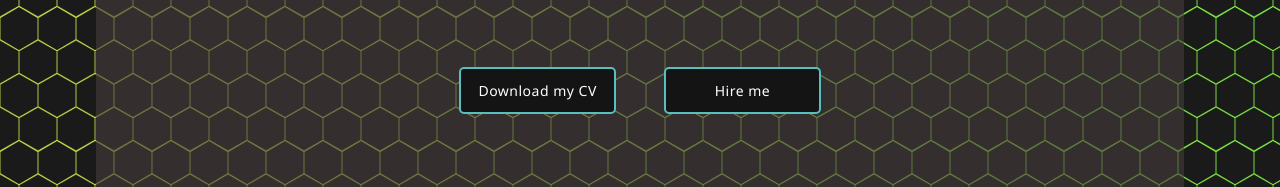
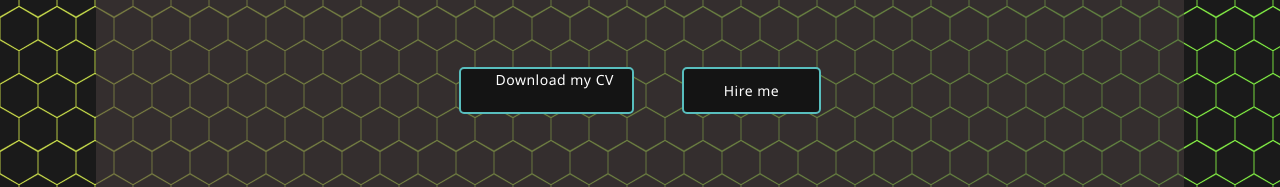
Before and after one commit to Vahe4836/Portfolio, a React (Create React App) app in the folder client/: page / in a window 1280 px wide. Shown: the part 473-660 px from the top of the page. Built offline with nearby package versions, Linux system fonts and the light colour scheme; no server answers.

Commit message:
some changes

```diff
--- a/client/src/Main/Pages/Home/HomeWelcome/HomeWelcome.jsx
+++ b/client/src/Main/Pages/Home/HomeWelcome/HomeWelcome.jsx
@@ -18,7 +18,11 @@ export default function HomeWelcome() {
                 <div className="download_hire_button_div">
 
                     <button className="home_button">
-                        <a href={test} download="CV_Front_End_Vahe_Hovakimyan_React" className='download_cv_home_hire_me_link'>Download my CV</a>
+                        <a href={test} download="CV_Front_End_Vahe_Hovakimyan_React" className='download_cv_home_hire_me_link'>
+                            <p className='par'>
+                                Download my CV
+                            </p>
+                        </a>
                     </button>
 
                     <button className="home_button">
--- a/client/src/Main/Pages/Home/HomeWelcome/HomeWelcome.scss
+++ b/client/src/Main/Pages/Home/HomeWelcome/HomeWelcome.scss
@@ -57,6 +57,8 @@
             .home_button {
                 width: 175px;
                 height: 47px;
+                // width: 100%;
+                // height: 100%;
                 font-family: 'Segoe UI', Tahoma, Geneva, Verdana, sans-serif;
                 border: 2px rgb(88, 190, 190) solid;
                 color: whitesmoke;
@@ -77,6 +79,13 @@
                 .download_cv_home_hire_me_link {
                     text-decoration: none;
                     color: white;
+                    width: 100%;
+                    height: 100%;
+                    .par{
+                        width: 175px;
+                        height: 47px;
+                        margin: 0px;
+                    }
                 }
 
             }
```
Also changed, not shown: 13 other files (tests, documents, lock files or other folders).
